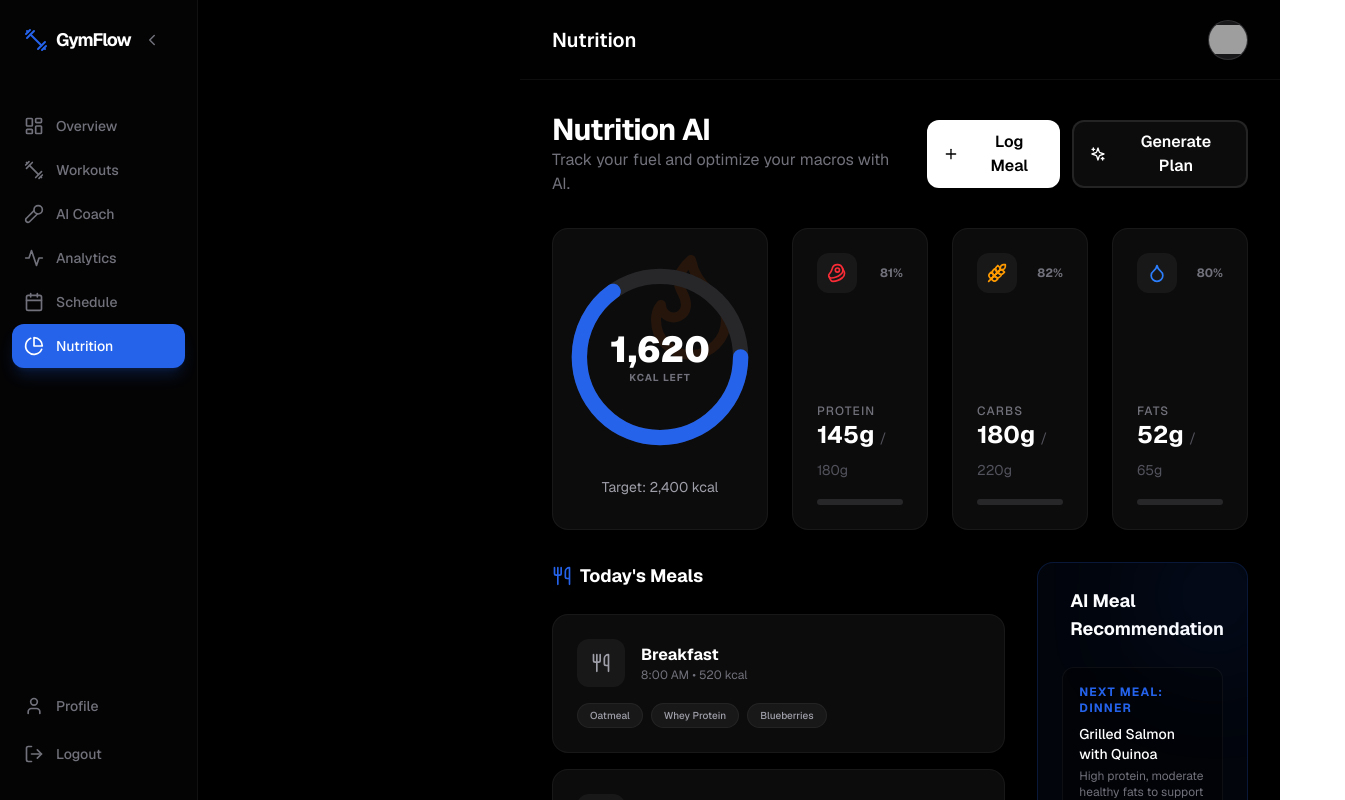
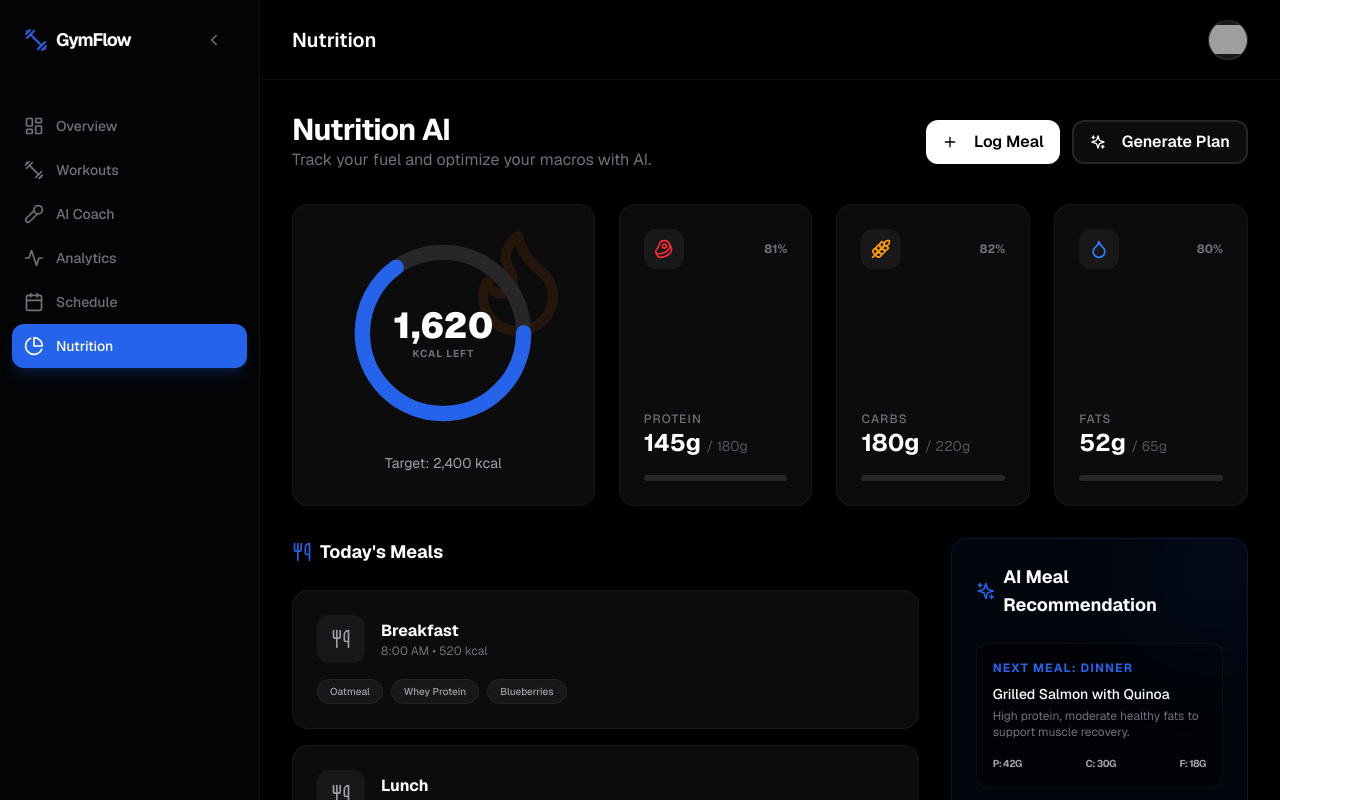
Before and after one commit to mostafaabb/Gym-Platform-Ai, a Next.js app in the folder frontend/: page /dashboard/member/nutrition in a window 1280 px wide. Shown: the top 800 px of the page, 1345 px wide, since content can reach past the window. Built offline with nearby package versions, Linux system fonts and the light colour scheme; grey boxes are pictures that could not be loaded.

Commit message:
Fixed dashboard layout gap by removing redundant padding and fixed positioning

```diff
--- a/frontend/src/app/dashboard/layout.tsx
+++ b/frontend/src/app/dashboard/layout.tsx
@@ -40,7 +40,7 @@ export default function DashboardLayout({ children }: { children: React.ReactNod
       <motion.aside
         animate={{ width: isCollapsed ? 80 : 260 }}
       >
-        <div className="fixed left-0 top-0 z-40 h-full border-r border-white/5 bg-zinc-950/50 backdrop-blur-xl">
+        <div className="h-full border-r border-white/5 bg-zinc-950/50 backdrop-blur-xl">
           <div className="flex h-20 items-center justify-between px-6">
           {!isCollapsed && (
             <div className="flex items-center gap-2">
@@ -102,10 +102,7 @@ export default function DashboardLayout({ children }: { children: React.ReactNod
       </motion.aside>
 
       {/* Main Content */}
-      <main className={cn(
-        "flex-1 transition-all duration-300",
-        isCollapsed ? "pl-20" : "pl-[260px]"
-      )}>
+      <main className="flex-1 min-w-0">
         <header className="flex h-20 items-center justify-between border-b border-white/5 bg-zinc-950/20 px-8 backdrop-blur-md">
           <div className="flex items-center gap-4">
              <Button variant="ghost" size="sm" className="md:hidden">
```
